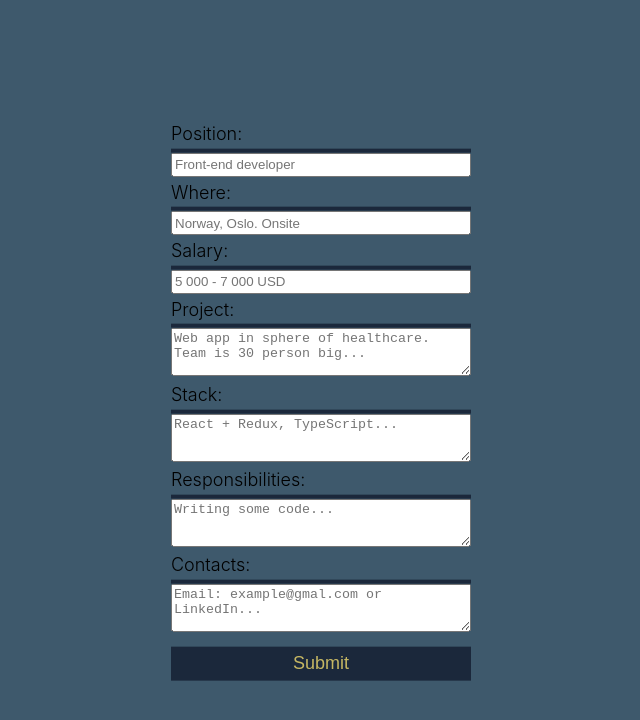
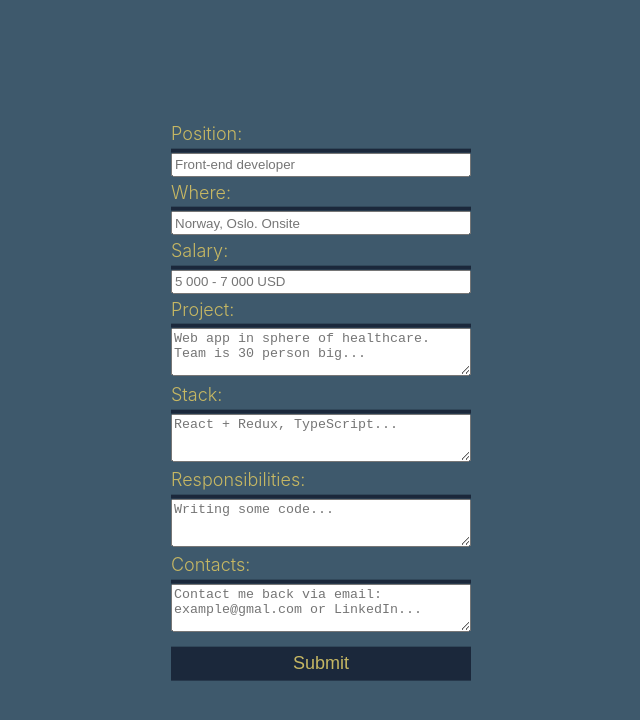
Before and after one commit to RomanistHere/RomanistHere.github.io, a React (Create React App) app: page /form in a window 1280 px wide. Shown: the top 720 px of the page, without its empty margins (319-959 px from the left). Built offline with nearby package versions, Linux system fonts and the light colour scheme.

Commit message:
add functionality to the form

```diff
--- a/src/components/Input.js
+++ b/src/components/Input.js
@@ -1,13 +1,82 @@
 import React from "react"
+
+import content from '../static/content'
+import {
+	querySelector,
+	addClass,
+	removeClass,
+	ifStringContArr
+} from '../static/functions'
 
 const Input = ({
 	isInput,
 	placeholder,
 	name
 }) => {
+	const showMess = (bool, inpName) => {
+		const mess = querySelector(inpName)
+		bool ? addClass(mess, 'form__mess-show') : removeClass(mess, 'form__mess-show')
+	}
+
+	const showWarn = (inpName) => {
+		const warning = querySelector(`${inpName}_warn`)
+		addClass(warning, 'form__mess-show')
+	}
+
+	const checkInput = (inpText, inpName) => {
+		const mehArr = content.mehWords[inpName]
+		showMess(ifStringContArr(inpText, mehArr), inpName)
+	}
+
+	const leftInput = (inpName, inpText) => {
+		const mess = querySelector(inpName)
+		removeClass(mess, 'form__mess-show')
+
+		if (inpText.length <= 4)
+			showWarn(inpName)
+	}
+
+	const focusInput = (inpName) => {
+		const warning = querySelector(`${inpName}_warn`)
+		const mess = querySelector(inpName)
+		removeClass(mess, 'form__mess-show')
+		removeClass(warning, 'form__mess-show')
+	}
+
+	const onKeyUp = (e) => {
+		const inpText = e.target.value
+		const inpName = e.target.name
+		checkInput(inpText, inpName)
+	}
+
+	const onBlur = (e) => {
+		const inpText = e.target.value
+		const inpName = e.target.name
+		leftInput(inpName, inpText)
+	}
+
+	const onFocus = (e) => {
+		const inpName = e.target.name
+		focusInput(inpName)
+	}
+
     return isInput
-    		? <input className="form__inp form__data" type="text" placeholder={placeholder} name={name} />
-    		: <textarea className="form__txtarea form__data" placeholder={placeholder} name={name}></textarea>
+    		? <input
+    			className="form__inp form__data"
+    			type="text"
+    			placeholder={placeholder}
+    			name={name}
+    			onFocus={onFocus}
+    			onBlur={onBlur}
+    			onKeyUp={onKeyUp}
+			/>
+    		: <textarea
+    			className="form__txtarea form__data"
+    			placeholder={placeholder}
+    			name={name}
+    			onFocus={onFocus}
+    			onBlur={onBlur}
+			></textarea>
 }
 
 export default Input
--- a/src/index.css
+++ b/src/index.css
@@ -46,6 +46,8 @@ html {
     -webkit-tap-highlight-color: transparent;
 
     background-color: var(--dark-color1);
+
+    color: var(--yellow-color2);
 }
 
 h1,
--- a/src/pages/Form.js
+++ b/src/pages/Form.js
@@ -3,12 +3,6 @@ import React from "react"
 import Input from '../components/Input'
 
 import content from '../static/content'
-import {
-	querySelector,
-	addClass,
-	removeClass,
-	ifStringContArr
-} from '../static/functions'
 
 const formInputs = content.form__info.map(({
 	form__lbl,
@@ -24,89 +18,44 @@ const formInputs = content.form__info.map(({
 					name={form__lbl} />
 				<span className="form__focus"></span>
 				<span className={`form__mess ${form__lbl.toLowerCase()}`}>{form__mess}</span>
-				<span className={`form__mess ${form__lbl.toLowerCase()}_warn`}>content.form__mess</span>
+				<span className={`form__mess ${form__lbl.toLowerCase()}_warn`}>{content.form__mess}</span>
 			</div>
 })
 
 const Form = () => {
-	const showMess = (bool, inpName) => {
-		const mess = querySelector(inpName)
-		bool ? addClass(mess, 'form__mess-show') : removeClass(mess, 'form__mess-show')
+	const onSubmit = (e) => {
+		e.preventDefault()
+
+		const form = e.target
+	    const data = new FormData(form)
+	    const xhr = new XMLHttpRequest()
+
+	    xhr.open(form.method, form.action)
+	    xhr.setRequestHeader("Accept", "application/json")
+	    xhr.onreadystatechange = () => {
+	      if (xhr.readyState !== XMLHttpRequest.DONE) return
+	      if (xhr.status === 200) {
+	        form.reset()
+	      } else {
+
+	      }
+	    }
+	    console.log(data)
+	    // xhr.send(data)
 	}
-
-	const showWarn = (inpName) => {
-		const warning = querySelector(`${inpName}_warn`)
-		addClass(warning, 'form__mess-show')
-	}
-
-	const checkInput = (inpText, inpName) => {
-		const mehArr = content.mehWords[inpName]
-		showMess(ifStringContArr(inpText, mehArr), inpName)
-	}
-
-	const leftInput = (inpName, inpText) => {
-		const mess = querySelector(inpName)
-		removeClass(mess, 'form__mess-show')
-
-		if (inpText.length <= 4)
-			showWarn(inpName)
-	}
-
-	const focusInput = (inpName) => {
-		const warning = querySelector(`${inpName}_warn`)
-		const mess = querySelector(inpName)
-		removeClass(mess, 'form__mess-show')
-		removeClass(warning, 'form__mess-show')
-	}
-
-	const onKeyUp = (e) => {
-		const inpText = e.target.value
-		const inpName = e.target.name
-		checkInput(inpText, inpName)
-	}
-
-	const onBlur = (e) => {
-		const inpText = e.target.value
-		const inpName = e.target.name
-		leftInput(inpName, inpText)
-	}
-
-	const onFocus = (e) => {
-		const inpText = e.target.value
-		const inpName = e.target.name
-		focusInput(inpName)
-	}
-
-	// inputs.forEach(item => {
-	// 	item.addEventListener('keyup', (e) => {
-	// 		const inpText = e.target.value
-	// 		const inpName = e.target.name
-	// 		checkInput(inpText, inpName)
-	// 	})
-	// })
-
-	// textInputs.forEach(item => {
-	// 	item.addEventListener('blur', (e) => {
-	// 		const inpText = e.target.value
-	// 		const inpName = e.target.name
-	// 		leftInput(inpName, inpText)
-	// 	})
-	// 	item.addEventListener('focus', (e) => {
-	// 		const inpText = e.target.value
-	// 		const inpName = e.target.name
-	// 		focusInput(inpName)
-	// 	})
-	// })
 
   	return 	<section>
 				<form
 					className="form"
-			  		action="https://formspree.io/xdowzzgv"
+			  		action={content.formAction}
 				  	method="POST"
 				  	autoComplete="off"
+				  	onSubmit={onSubmit}
 				>
 					{formInputs}
-					<button className="form__button">Submit</button>
+					<button
+						className="form__button"
+					>Submit</button>
 				</form>
 		    </section>
 }
--- a/src/static/content.js
+++ b/src/static/content.js
@@ -51,7 +51,7 @@ const content = {
 		{
 			'isInput': false,
 			'form__lbl': 'Contacts',
-			'placeholder': 'Email: example@gmal.com or LinkedIn...',
+			'placeholder': 'Contact me back via email: example@gmal.com or LinkedIn...',
 		},
 	],
 	'form__mess': ' - Field is almost empty',
@@ -59,7 +59,8 @@ const content = {
 		'Where': ['belarus', 'russia', 'ukraine', 'бела', 'россия', 'укра', 'minsk', 'минск'],
 		'Position': ['back', 'бэк'],
 		'Salary': ['1000', '2000', '1500', '2500'],
-	}
+	},
+	'formAction': 'https://formspree.io/xdowzzgv',
 }
 
 export default content
```
